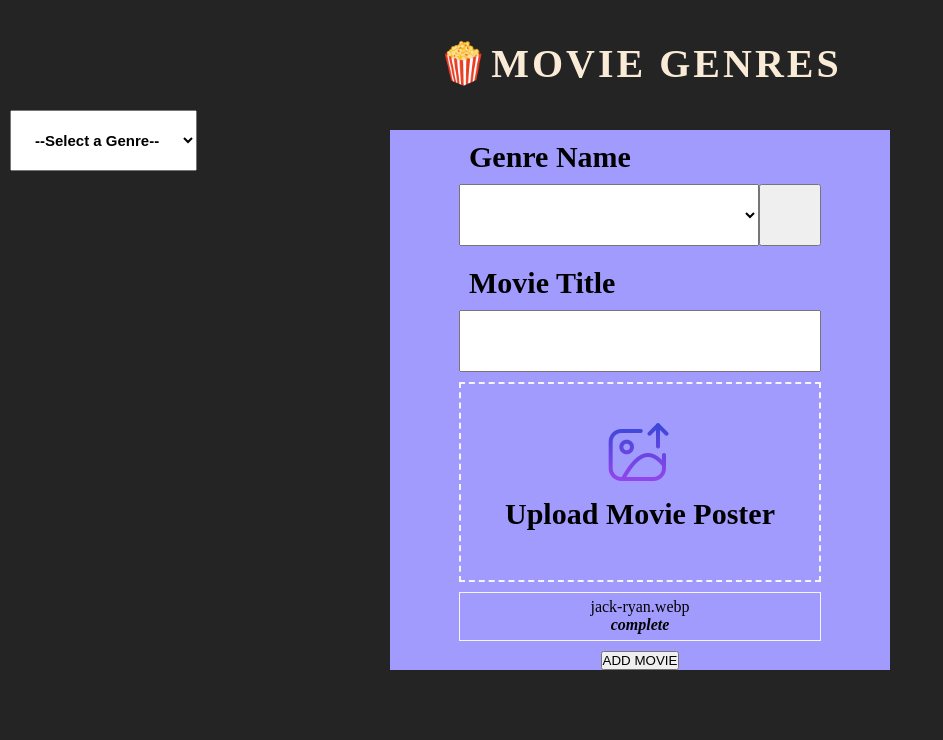
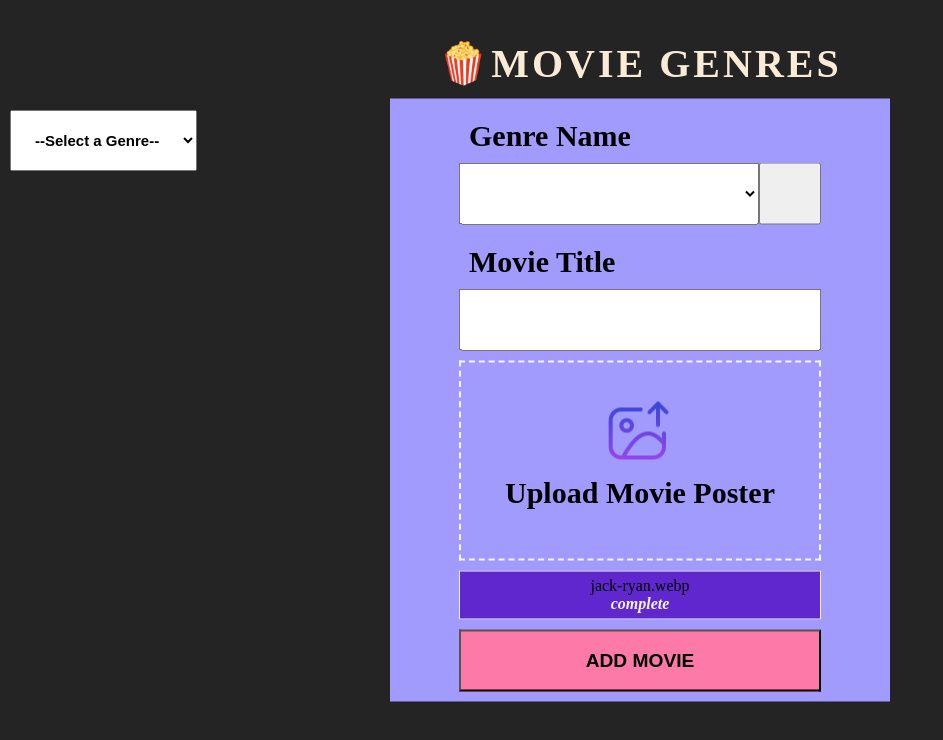
Before and after one commit to eternity-hacker/movie-database, a plain HTML site: page index.html in a window 1280 px wide. Shown: the whole page, without its empty margins (0-943 px from the left). Drawn offline with Linux system fonts and the light colour scheme; a web font is replaced by a local one.

Commit message:
finished the first draft design for #add-movie-popup

```diff
--- a/style.css
+++ b/style.css
@@ -78,6 +78,7 @@ visibility: hidden;
   translate: -50% -50%;
   width: 500px;
   background-color: #a29bfe;
+  padding: 10px;
 }
 
 #add-movie-popup h3 {
@@ -140,6 +141,7 @@ cursor: pointer;
     margin-top: 10px;
     border: 1px solid whitesmoke;
     padding: 5px;
+    background-color: #5f27cd;
 
   }
 
@@ -168,6 +170,7 @@ div#file-name-box span {
 div#file-name-box span.status-text {
   font-style: italic;
   font-weight: bold;
+  color: whitesmoke;
   text-align: center;
 }
 
@@ -176,7 +179,23 @@ content: "\f1f8";
 font-family: "nerd fonts";
 font-style: normal;
 font-size: 2em;
-color: red;
+color: #d63031;
+
+}
+
+#add-movie-popup div#submission-box {
+  width: 362px;
+  height: 62px;
+  gap: 5px;
+}
+
+ div#submission-box button.add-movie-btn {
+  width: 100%;
+  height: 62px;
+  font-size: 1.2em;
+  font-weight: bold;
+  background-color: #fd79a8;
+
 }
 
 @media screen {
```
